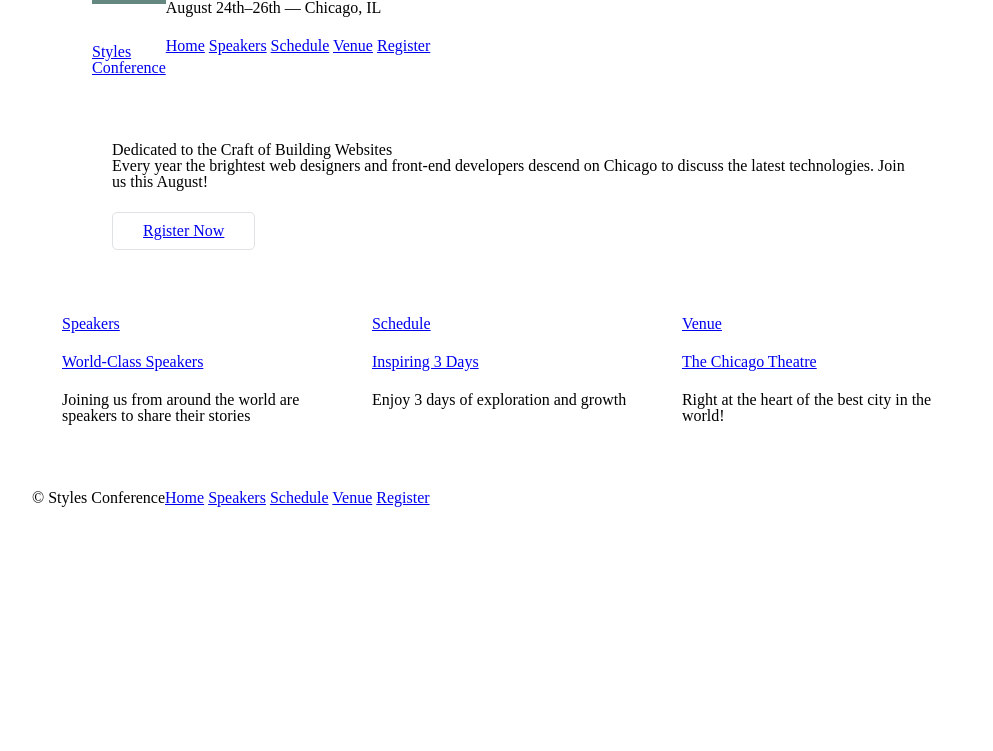
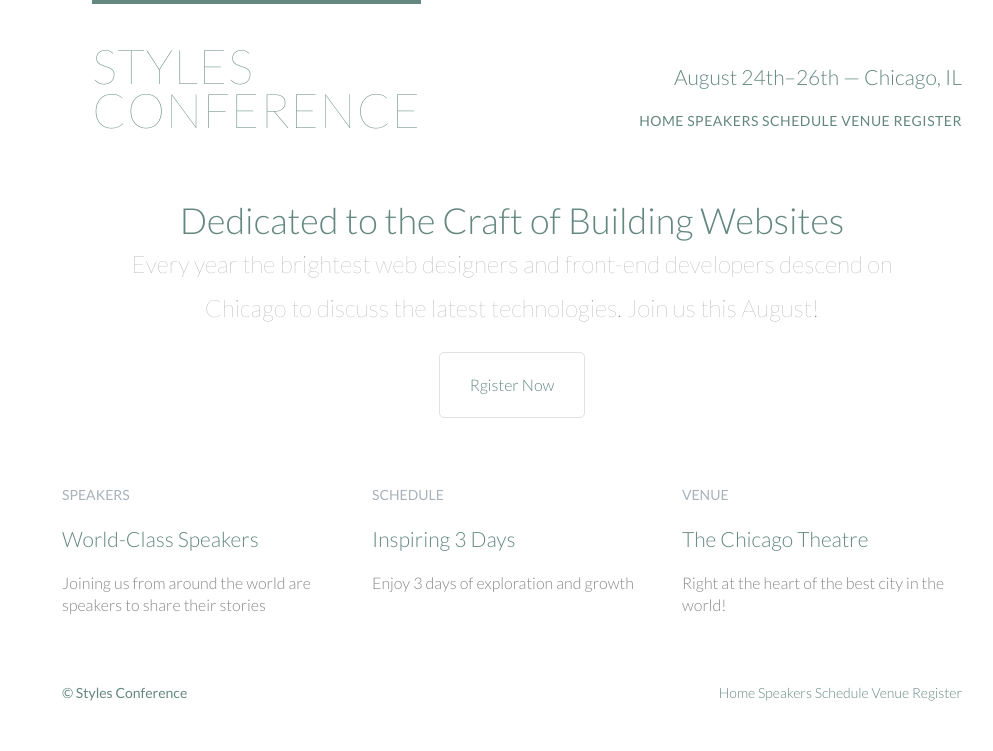
Before and after one commit to pjminer3/shayhowe_tutorial, a plain HTML site: page index.html in a window 1280 px wide. Shown: the whole page, without its empty margins (128-1121 px from the left). Drawn offline with Linux system fonts and the light colour scheme.

Commit message:
Completed Lesson 6: Working with Typography

```diff
--- a/assets/stylesheets/main.css
+++ b/assets/stylesheets/main.css
@@ -49,6 +49,16 @@ table {
   border-spacing: 0;
 }
 
+/*
+===================
+Custom Styles
+===================
+*/
+
+body {
+  color: #888;
+  font: 300 16px/22px "Lato", "Open Sans", "Helvetica Neue", Helvetica, Arial, sans-serif;
+}
 
 
 /*
@@ -137,6 +147,23 @@ Primary Header
   float: left;
   border-top: 4px solid #648880;
   padding: 40px 0 22px 0;
+  font-size: 48px;
+  line-height: 44px;
+  font-weight: 100;
+  text-transform: uppercase;
+  letter-spacing: .5px;
+}
+
+.tagline {
+  margin: 66px 0 22px 0;
+  text-align: right;
+}
+
+.primary-nav {
+  font-size: 14px;
+  font-weight: 400;
+  letter-spacing: .5px;
+  text-transform: uppercase;
 }
 
 
@@ -144,11 +171,72 @@ Primary Header
 ===================
 Typeograph
 ===================
+
+To use Google Font 'Lato':
+font-family: 'Lato', sans-serif;
+
 */
 
 h1, h3, h4, h5, p {
   margin-bottom: 22px;
 }
+
+h1, h2, h3, h4 {
+  color: #648880;
+}
+
+h1 {
+  font-size: 36px;
+  line-height: 44px;
+}
+
+h2 {
+  font-size: 24px;
+  line-height: 44px;
+}
+
+h3 {
+  font-size: 21px;
+}
+
+h4 {
+  font-size: 18px;
+}
+
+h5 {
+  color: #a9b2b9;
+  font-size: 14px;
+  font-weight: 400;
+  text-transform: uppercase;
+}
+
+strong {
+  font-weight: 400;
+}
+
+cite, em {
+  font-style: italic;
+}
+
+/*
+===================
+Links
+===================
+*/
+
+a:hover {
+  color: #a9b2b9;
+}
+
+a {
+  color: #648880;
+  text-decoration: none;
+}
+
+p a {
+  border-bottom: 1px solid #dfe2e5;
+}
+
 
 /*
 ===================
@@ -175,6 +263,21 @@ Home
 
 .hero {
   padding: 22px 80px 66px 80px;
+  line-height: 44px;
+  text-align: center;
+}
+
+.hero h2 {
+  font-size: 36px;
+}
+
+.hero p {
+  font-size: 24px;
+  font-weight: 100;
+}
+
+.teaser a:hover h3 {
+  color: #a9b2b9;
 }
 
 
@@ -186,8 +289,22 @@ Primary Footer
 
 .primary-footer small {
   float: left;
+  font-weight: 400;
 }
 
 .primary-footer {
-  padding: 44px 0px;
+  color: #648880;
+  font-size: 14px;
+  padding-bottom: 44px;
+  padding-top: 44px;
 }
+
+/*
+===================
+Navigation
+===================
+*/
+
+.nav {
+  text-align: right;
+}
--- a/index.html
+++ b/index.html
@@ -4,6 +4,7 @@
 		<meta charset="utf-8">
 		<title>Styles Conference</title>
 		<link rel="stylesheet" href="assets/stylesheets/main.css">
+		<link href="https://fonts.googleapis.com/css?family=Lato:100,300,400" rel="stylesheet">
 	</head>
 	<body>
 		<header class="container group">
@@ -12,8 +13,8 @@
 					<a href="index.html">Styles <br> Conference</a>
 				</h1>
 			</section>
-			<h3>August 24th&ndash;26th &mdash; Chicago, IL</h3>
-			<nav>
+			<h3 class="tagline">August 24th&ndash;26th &mdash; Chicago, IL</h3>
+			<nav class="primary-nav nav">
 				<a href="index.html">Home</a>
 				<a href="speakers.html">Speakers</a>
 				<a href="schedule.html">Schedule</a>
@@ -28,7 +29,7 @@
 		</section>
 		<section class="grid">
 			<!-- Speakers -->
-			<section class="col-1-3">
+			<section class="teaser col-1-3">
 				<a href="speakers.html">
 					<h5>Speakers</h5>
 					<h3>World-Class Speakers</h3>
@@ -36,7 +37,7 @@
 				<p>Joining us from around the world are speakers to share their stories</p>
 			</section><!--
 			Schedule
-			--><section class="col-1-3">
+			--><section class="teaser col-1-3">
 				<a href="schedule.html">
 					<h5>Schedule</h5>
 					<h3>Inspiring 3 Days</h3>
@@ -44,7 +45,7 @@
 				<p>Enjoy 3 days of exploration and growth</p>
 			</section><!--
 			Venue
-			--><section class="col-1-3">
+			--><section class="teaser col-1-3">
 				<a href="venue.html">
 					<h5>Venue</h5>
 					<h3>The Chicago Theatre</h3>
@@ -54,7 +55,7 @@
 		</section>
 		<footer class="container primary-footer group">
 			<small>&copy; Styles Conference</small>
-			<nav>
+			<nav class="nav">
 				<a href="index.html">Home</a>
 				<a href="speakers.html">Speakers</a>
 				<a href="schedule.html">Schedule</a>
```
Also changed, not shown: register.html (+8 -7 lines), schedule.html (+8 -7 lines), speakers.html (+8 -7 lines), venue.html (+8 -7 lines).
